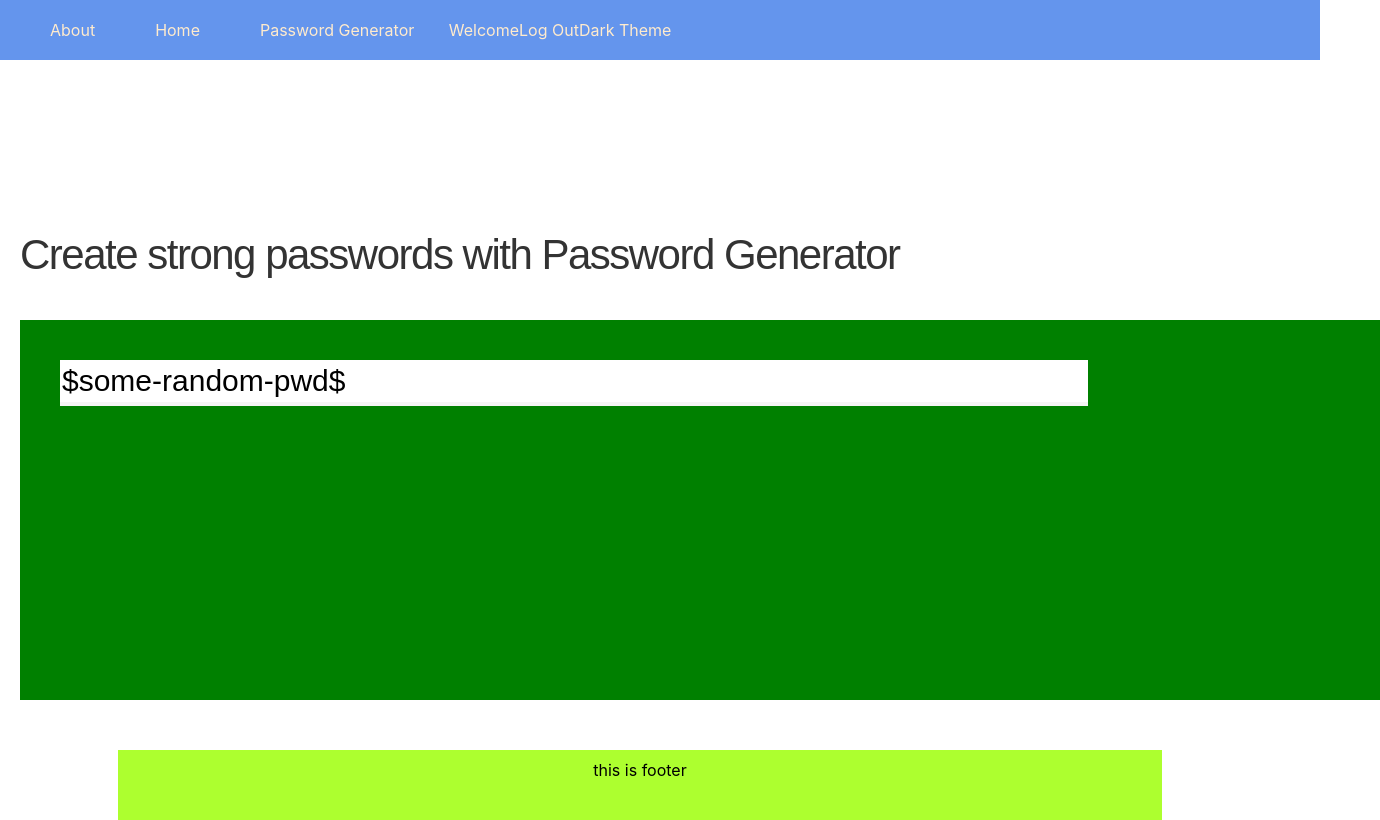
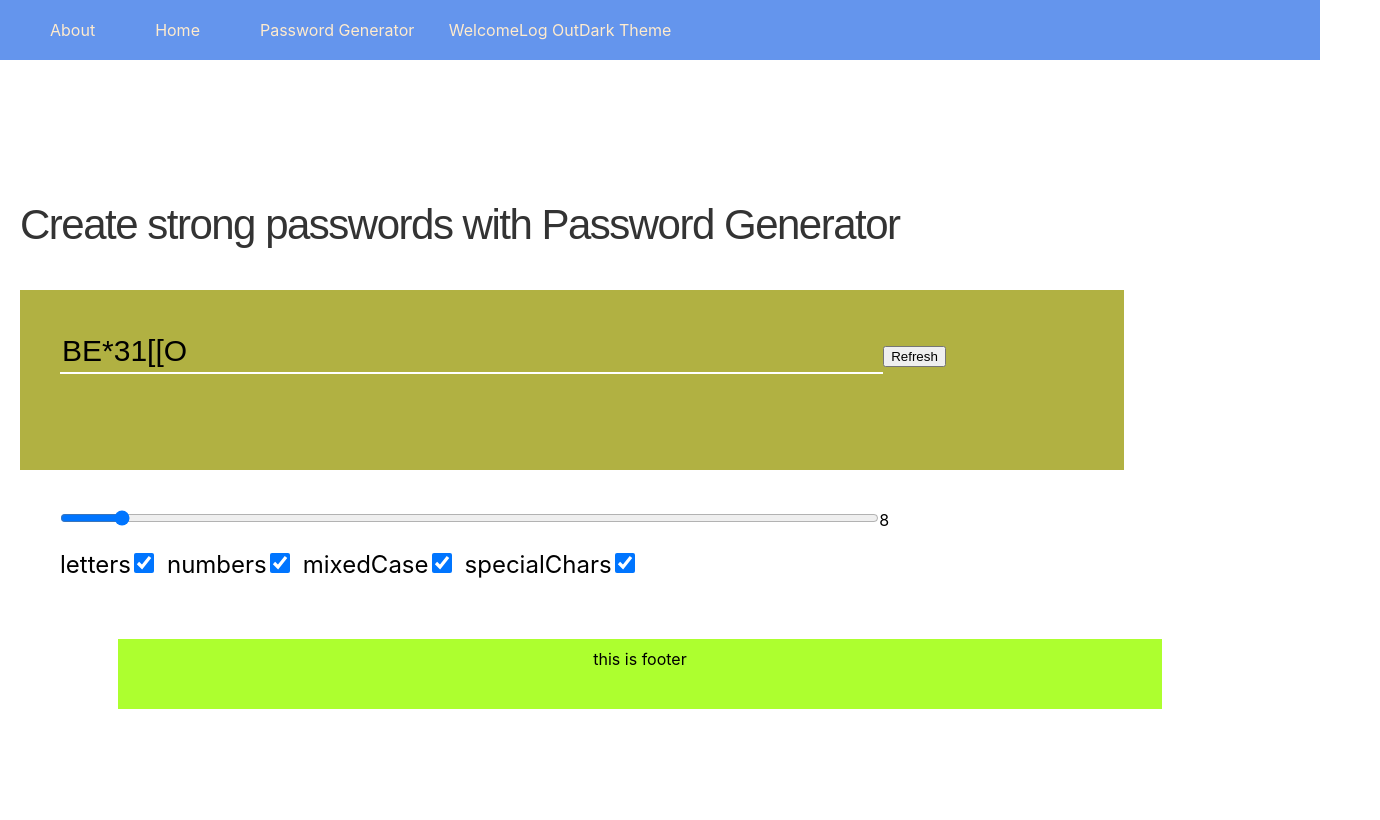
Before and after one commit to abhishekkmr031/my-portfolio, a React (Create React App) app in the folder uiportfolio/: page /pwd-gen in a window 1280 px wide. Both pictures are taken after typing "Sample", "Sample", "Sample" into the empty fields and a click on the input "Login". Shown: the whole page, 1380 px wide, since content can reach past the window. Built offline with nearby package versions, Linux system fonts and the light colour scheme.

Commit message:
random password generator

```diff
--- a/uiportfolio/src/PasswordGenerator/PasswordGenerator.js
+++ b/uiportfolio/src/PasswordGenerator/PasswordGenerator.js
@@ -2,7 +2,6 @@ import "./pwd.css";
 import {useState} from "react";
 
 function PasswordGenerator(){
-    const [password, setPassword] = useState("$some-random-pwd$");
     const [pwdConfig, setPwdConfig] = useState({
         letters:true,
         numbers:true,
@@ -10,19 +9,99 @@ function PasswordGenerator(){
         specialChars:true,
     })
 
-    const [pwdLength,setPwdLength] = useState(8);
+    const [pwdLength,setPwdLength] = useState({
+        value:8,
+        max:64,
+        min:4
+    });
+    const [password, setPassword] = useState(generateSecurePassword(8));
+
+    function handleLength(e){
+        const {name, value} = e.target;
+        console.log(name + "  ->  " +value);
+        setPwdLength((prev)=>({...prev, [name]:value}));
+        handleGeneratePwd();
+    }
+
+    function generateSecurePassword(length) {
+        const charset = "abcdefghijklmnopqrstuvwxyzABCDEFGHIJKLMNOPQRSTUVWXYZ0123456789!@#$%^&*()_+[]{}|;:,.<>?";
+        const charsetLength = charset.length;
+        const array = new Uint32Array(length);
+        window.crypto.getRandomValues(array);
+
+        return Array.from(array, (value) => charset[value % charsetLength]).join('');
+    }
+
+    function handleGeneratePwd(){
+        setPassword(generateSecurePassword(pwdLength.value));
+    }
+
+    function handleConfigChange(e){
+        const name= e.target.name;
+
+        if(name === "letters" && e.target.checked === false){
+            setPwdConfig({...pwdConfig, mixedCase:false,letters:false});
+        }else{
+            setPwdConfig({...pwdConfig, [name]:e.target.checked});
+        }
+        handleGeneratePwd();
+    }
+    function PwdOutput(){
+        return (
+            <div className={pwdLength.value >= 4 && pwdLength.value < 8 ? "pwd-box pwd-show-weak"
+                : pwdLength.value >= 8 && pwdLength.value <= 16 ? "pwd-box pwd-show-medium"
+                    : "pwd-box pwd-show-strong"}>
+                <input className={pwdLength.value >= 4 && pwdLength.value < 8 ? "pwd-show pwd-show-weak"
+                           : pwdLength.value >= 8 && pwdLength.value <= 16 ? "pwd-show pwd-show-medium"
+                               : "pwd-show pwd-show-strong"}
+                       type={"text"} value={password} readOnly={true}/>
+
+                <button onClick={handleGeneratePwd}>Refresh</button>
+            </div>
+        )
+    }
+
+    function PwdConfigSection(){
+        return (
+            <div className="pwdConfig">
+                <label>letters</label>
+                <input type="checkbox" name="letters" checked={pwdConfig.letters} onChange={handleConfigChange}/>
+                <label>numbers</label>
+                <input type="checkbox" name="numbers" checked={pwdConfig.numbers} onChange={handleConfigChange}/>
+                <label>mixedCase</label>
+                <input type="checkbox" name="mixedCase" checked={pwdConfig.mixedCase}
+                       onChange={handleConfigChange} disabled={!pwdConfig.letters}/>
+                <label>specialChars</label>
+                <input type="checkbox" name="specialChars" checked={pwdConfig.specialChars} onChange={handleConfigChange}/>
+            </div>
+        )
+    }
+
+    function PasswordLengthComponent() {
+        return (
+            <div>
+                <input className="range" name="value" type="range" min={pwdLength.min} max={pwdLength.max}
+                           value={pwdLength.value} onChange={handleLength}/>
+                <label htmlFor="password-length">{pwdLength.value}</label>
+            </div>
+        )
+    }
+
+
 
     return (
         <div className="pwd-gen-container">
             <div className="title"> Create strong passwords with Password Generator </div>
-            <div className="pwd-box">
-                <input className="pwd-show" type={"text"} value={password} readOnly={true} />
+            {<PwdOutput/>}
+            <div className="pwd-len">
+                {<PasswordLengthComponent/>}
+                {<PwdConfigSection/>}
             </div>
-            <div className="pwd-len"></div>
-            <div className="pwd-config"></div>
         </div>
     )
 }
 
 
+
+
 export default PasswordGenerator;
--- a/uiportfolio/src/PasswordGenerator/pwd.css
+++ b/uiportfolio/src/PasswordGenerator/pwd.css
@@ -3,7 +3,7 @@
     position: relative;
     width:100%;
     height:auto;
-    margin:30px auto;
+    margin:auto;
     padding:20px;
 }
 
@@ -14,21 +14,59 @@
     letter-spacing: -1.5px;
     color: #333;
     margin-top: 120px;
-    margin-bottom:40px
+    margin-bottom: 40px;
 }
 
 .pwd-box{
-    width:100%;
-    height:300px;
+    width:80%;
+    height:100px;
     padding:40px;
-    background:green;
 }
+
+.pwd-show-strong{
+    background:#393;
+}
+
+.pwd-show-weak{
+    background:red;
+}
+
+.pwd-show-medium{
+    background: #b1b142;
+}
+
+.range{
+    width:80%;
+    margin:auto;
+}
+
 
 .pwd-show{
     border:none;
-    border-bottom: 4px solid whitesmoke;
+    border-bottom: 2px solid white;
     margin:auto;
     width: 80%;
     height:40px;
     font-size:30px;
 }
+
+.pwd-len{
+    position:relative;
+    width: 80%;
+    margin:40px ;
+}
+
+.pwdConfig{
+    margin-top:20px;
+}
+
+.pwdConfig label{
+    font-size:24px;
+}
+
+.pwdConfig input{
+    margin-right:13px;
+    margin-left:3px;
+    height:20px;
+    width:20px;
+}
--- a/uiportfolio/src/Utilities/Login.js
+++ b/uiportfolio/src/Utilities/Login.js
@@ -1,6 +1,6 @@
 import {useState} from "react";
+import {useAuth} from "./AuthContext";
 import "./Login.css"
-import {useAuth} from "./AuthContext";
 
 function Login() {
     const [user, setUser] = useState({
@@ -10,13 +10,9 @@ function Login() {
     });
 
     const {login, setLogin, userInfo, setUserInfo} = useAuth();
-    //
-
 
     function handleOnChange(e) {
-        //console.log(abc);
-        const {name, value} = e.target;
-        //console.log(e.target);
+         const {name, value} = e.target;
 
         setUser((prev) => ({...prev, [name]: value}));
     }
```
